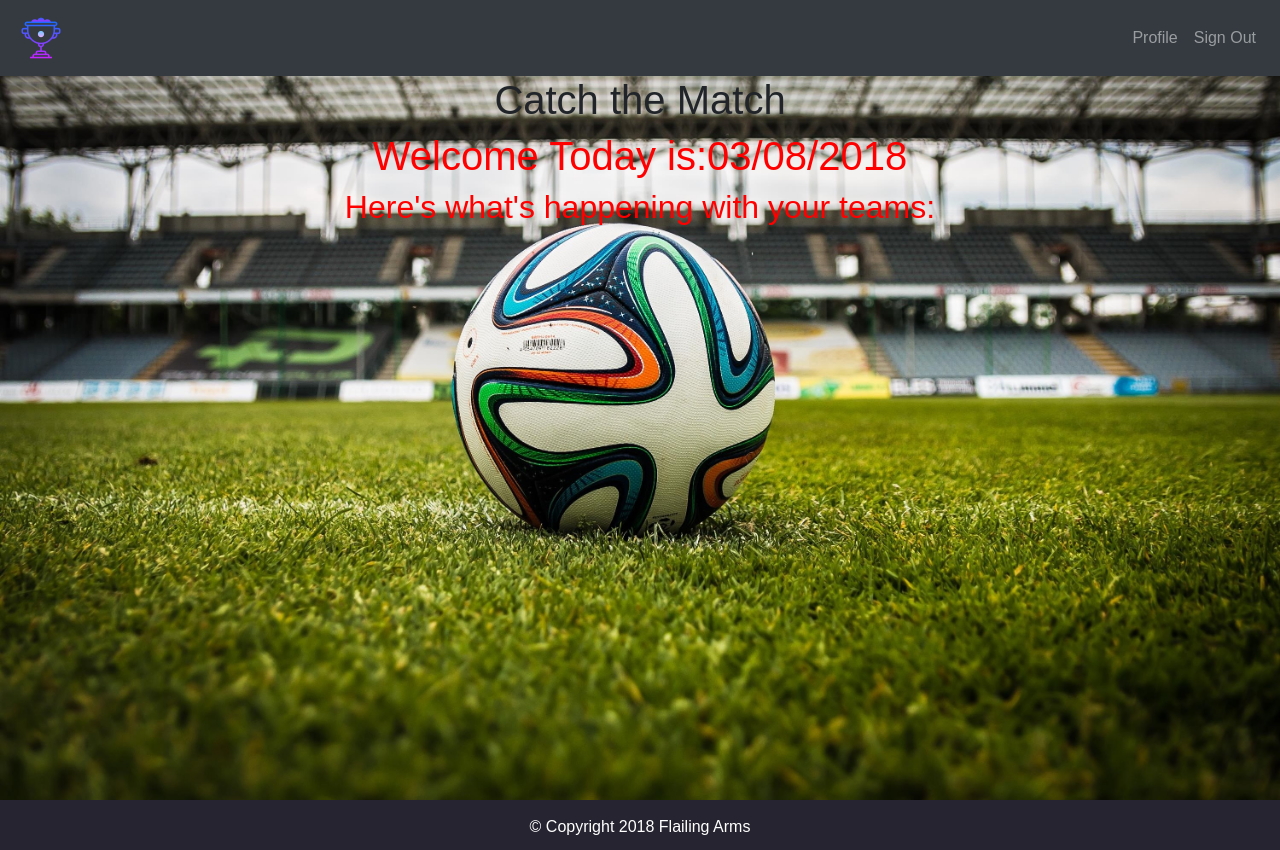
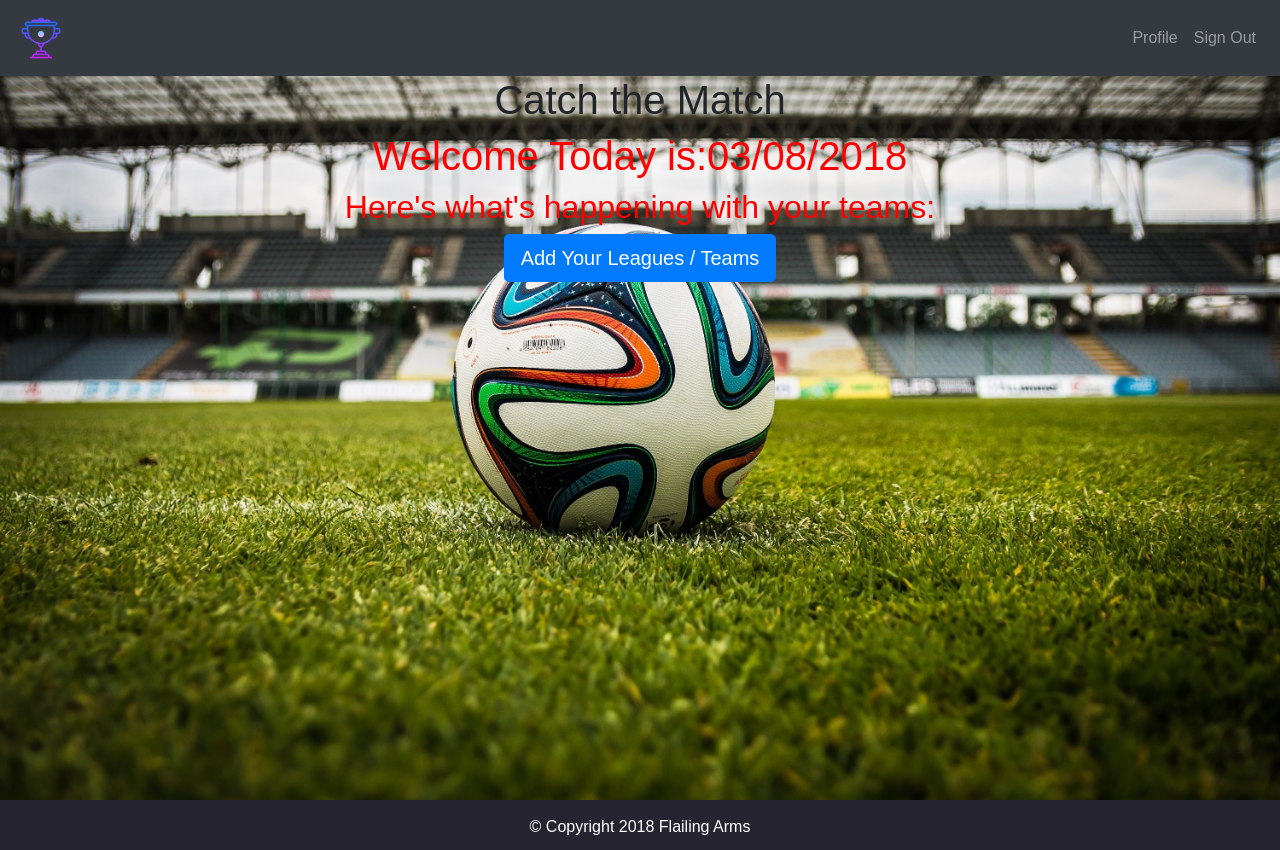
Before and after one commit to sphagan1088/catch-the-match, a React (Create React App) app in the folder app_client/: page / in a window 1280 px wide. Built offline with nearby package versions, Linux system fonts and the light colour scheme.

Commit message:
added the button for legaues

```diff
--- a/app_client/public/index.html
+++ b/app_client/public/index.html
@@ -11,6 +11,7 @@
     <link rel="manifest" href="%PUBLIC_URL%/manifest.json">
     <link rel="shortcut icon" href="%PUBLIC_URL%/favicon.ico">
     <link href="https://maxcdn.bootstrapcdn.com/bootstrap/4.0.0/css/bootstrap.min.css" rel="stylesheet" integrity="sha384-Gn5384xqQ1aoWXA+058RXPxPg6fy4IWvTNh0E263XmFcJlSAwiGgFAW/dAiS6JXm" crossorigin="anonymous">
+
     <!--
       Notice the use of %PUBLIC_URL% in the tags above.
       It will be replaced with the URL of the `public` folder during the build.
--- a/app_client/src/App.js
+++ b/app_client/src/App.js
@@ -3,6 +3,7 @@ import './App.css';
 import Nav from "./components/Nav/Nav.js";
 import Title from "./components/Title/Title.js";
 import Header from "./components/Header/Header.js";
+import AddLeague from "./components/AddLeague/AddLeague.js";
 import Footer from "./components/Footer/Footer.js";
 
 
@@ -13,6 +14,7 @@ class App extends Component {
         <Nav />
         <Title />
         <Header />
+        <AddLeague />
         <Footer />
       </div>
     );
--- a/app_client/src/components/AddLeague/AddLeague.js
+++ b/app_client/src/components/AddLeague/AddLeague.js
@@ -0,0 +1,15 @@
+import React, {Component} from "react";
+import "./AddLeague.css";
+
+class AddLeague extends Component {
+    render() {
+        return(
+            <div>
+                <button type="button" class="btn btn-primary btn-lg">Add Your Leagues / Teams</button>
+            </div>
+        )
+    }
+
+}
+
+export default AddLeague;
--- a/app_client/src/components/Title/TItle.js
+++ b/app_client/src/components/Title/TItle.js
@@ -5,7 +5,7 @@ import './Title.css';
 class Title extends Component {
     render() {
         return (
-            <div>
+            <div className="title">
                 <h1>Catch the Match</h1>
             </div>
         )
```
